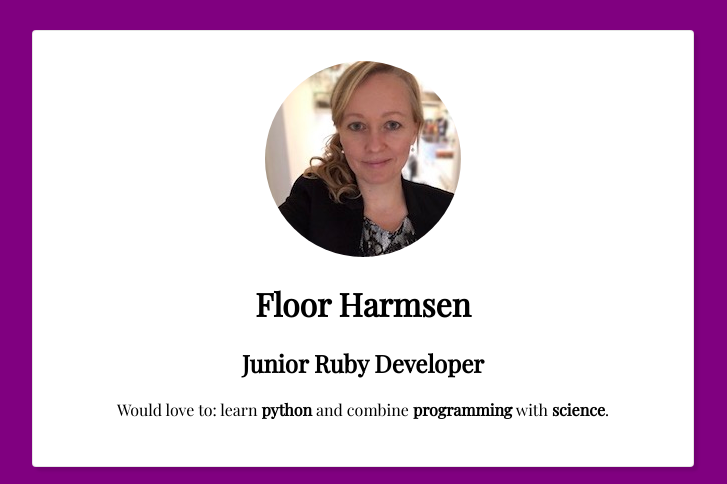
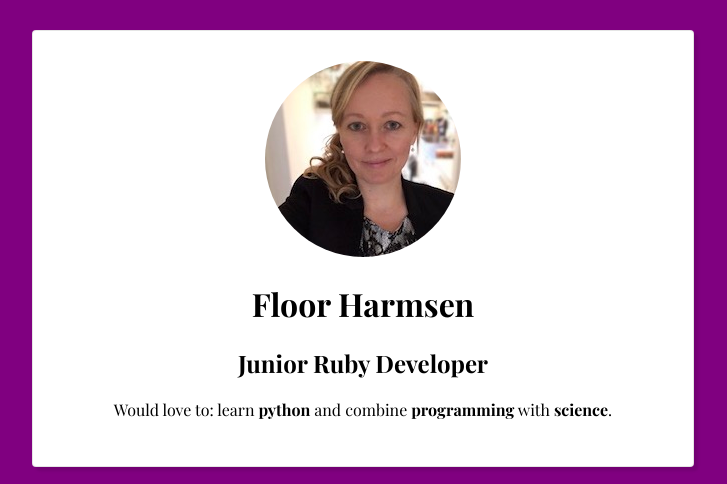
Before and after one commit to Fl00rtje/profile, a plain HTML site: page index.html in a window 1280 px wide. Shown: the top 484 px of the page, without its empty margins (277-1004 px from the left). Drawn offline with nearby package versions, Linux system fonts and the light colour scheme.

Commit message:
with bold and without superbig image

```diff
--- a/index.html
+++ b/index.html
@@ -2,7 +2,7 @@
 <html>
   <head>
     <link rel="stylesheet" href="style.css">
-    <link href="https://fonts.googleapis.com/css?family=Playfair+Display" rel="stylesheet">
+    <link href="https://fonts.googleapis.com/css?family=Playfair+Display:400,700" rel="stylesheet">
     <script defer src="https://use.fontawesome.com/releases/v5.0.6/js/all.js"></script>
     <meta charset="utf-8">
     <title>Floor Harmsen, Developer</title>
```
Also changed, not shown: 1 other file.
